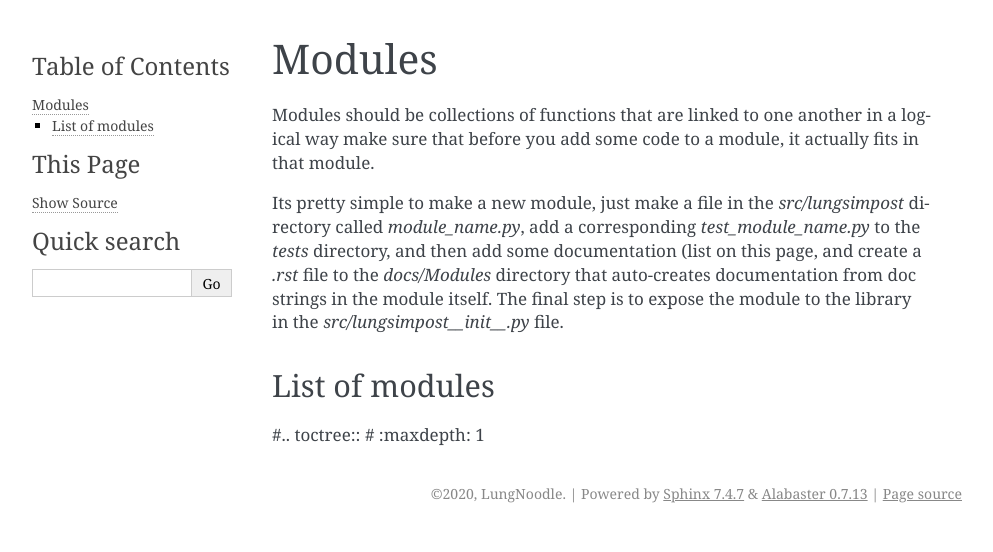
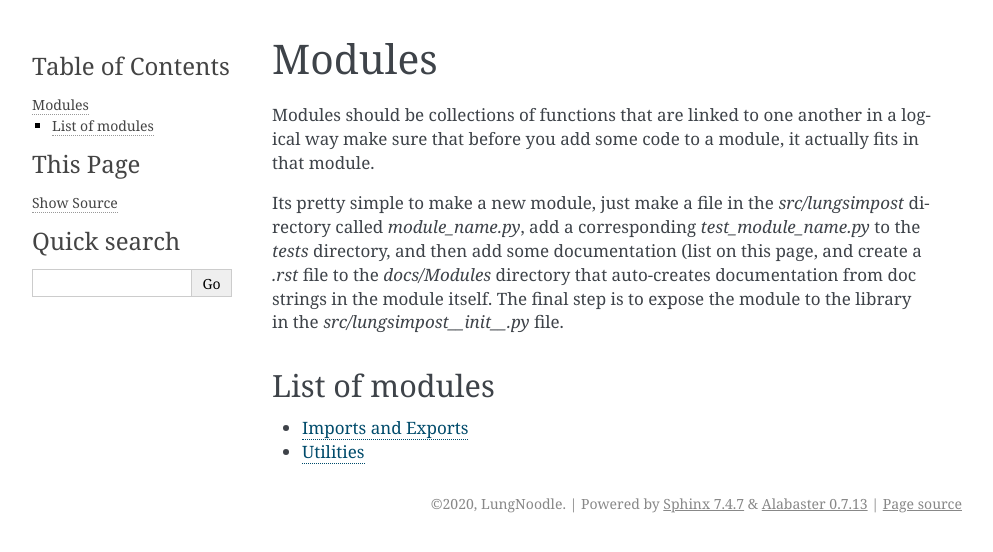
Before and after one commit to LungNoodle/lungsim-post, a Sphinx documentation site: the page built from docs/source/modules.rst, in a window 1280 px wide. Shown: the top 552 px of the page, without its empty margins (148-1141 px from the left). Built offline with Sphinx 7.4.7, drawn with Linux system fonts in a browser that asks for light colours.

Commit message:
the start of a documentation structure for modules

```diff
--- a/docs/source/modules.rst
+++ b/docs/source/modules.rst
@@ -13,5 +13,8 @@
 List of modules
 ---------------
 
-#.. toctree::
-#   :maxdepth: 1
+.. toctree::
+   :maxdepth: 1
+
+   modules/imports_and_exports
+   modules/utilities
--- /dev/null
+++ b/docs/source/modules/imports_and_exports.rst
@@ -0,0 +1,6 @@
+===================
+Imports and Exports
+===================
+
+.. automodule:: lungsimpost.imports_and_exports
+   :members:
--- /dev/null
+++ b/docs/source/modules/utilities.rst
@@ -0,0 +1,6 @@
+=========
+Utilities
+=========
+
+!.. automodule:: lungsimpost.utilities
+!   :members:
```
